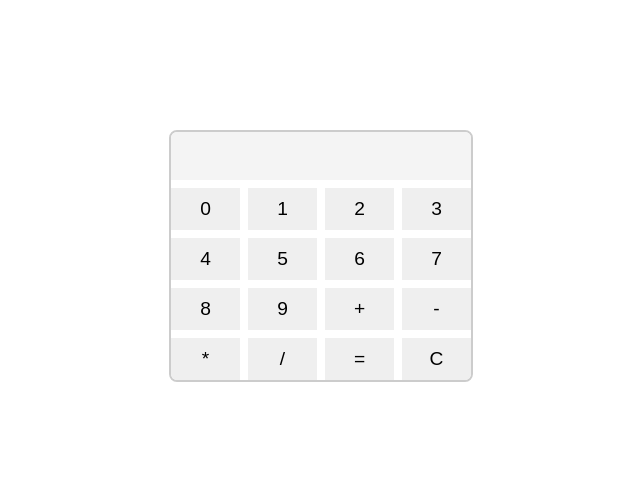
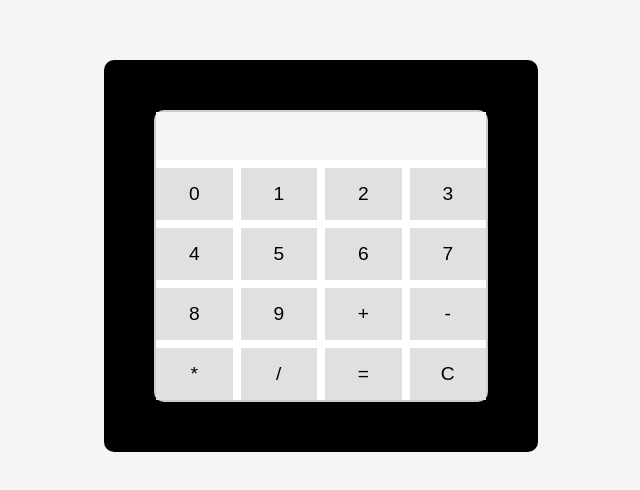
Before and after one commit to Matsatsi14/CODSOFT, a plain HTML site: page index.html in a window 1280 px wide. Shown: the part 144-634 px from the top of the page, without its empty margins (319-959 px from the left). Drawn offline with Linux system fonts and the light colour scheme.

Commit message:
Added a container around the calculator and adjusted the styles

```diff
--- a/index.html
+++ b/index.html
@@ -7,6 +7,8 @@
     <title>Calculator</title>
   </head>
   <body>
+    <div class="container">
+      <div class="calculator-container">
         <div class="calculator">
           <input type="text" id="display" readonly />
           <button id="btn-0">0</button>
@@ -26,6 +28,8 @@
           <button id="btn-equals">=</button>
           <button id="btn-clear" onclick="clearDisplay()">C</button>
         </div>
+      </div>
+    </div>
     <script src="src/calculator.js"></script>
   </body>
 </html>
--- a/src/calculator.css
+++ b/src/calculator.css
@@ -5,17 +5,28 @@ body {
   height: 100vh;
   margin: 0;
   font-family: "Arial", sans-serif;
+  background-color: #f5f5f5;
+}
+
+.container {
+  background-color: #000;
+  padding: 50px;
+  border-radius: 10px;
+}
+
+.calculator-container {
+  background-color: #fff;
+  border: 2px solid #ccc;
+  border-radius: 10px;
+  box-shadow: 0 0 10px rgba(0, 0, 0, 0.1);
 }
 
 .calculator {
   display: grid;
   grid-template-columns: repeat(4, 1fr);
   grid-gap: 8px;
-  max-width: 300px;
+  max-width: 400px;
   margin: auto;
-  border: 2px solid #ccc;
-  border-radius: 8px;
-  overflow: hidden;
 }
 
 input {
@@ -29,13 +40,15 @@ input {
 }
 
 button {
-  padding: 10px;
+  padding: 15px;
   font-size: 1.2em;
   border: none;
   outline: none;
   cursor: pointer;
+  background-color: #e0e0e0;
+  transition: background-color 0.3s ease;
 }
 
 button:active {
-  background-color: #ddd;
+  background-color: #ccc;
 }
```
Lines whose indentation alone changed are shown as unchanged.
